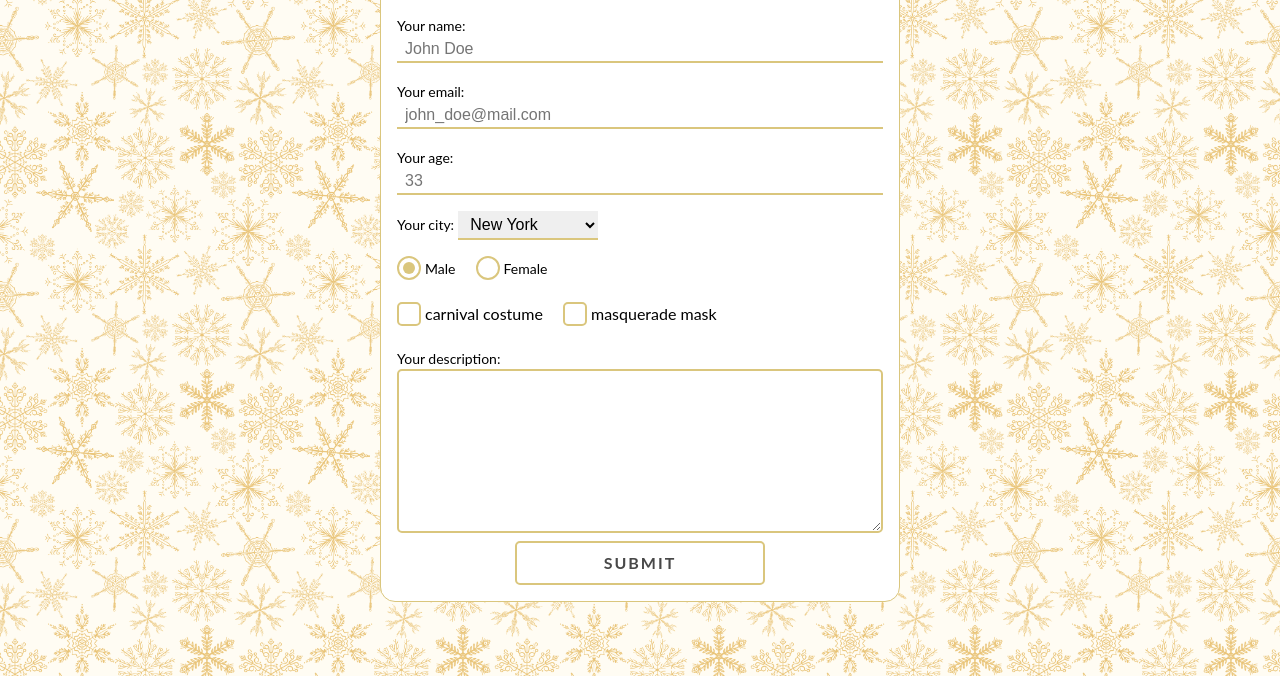
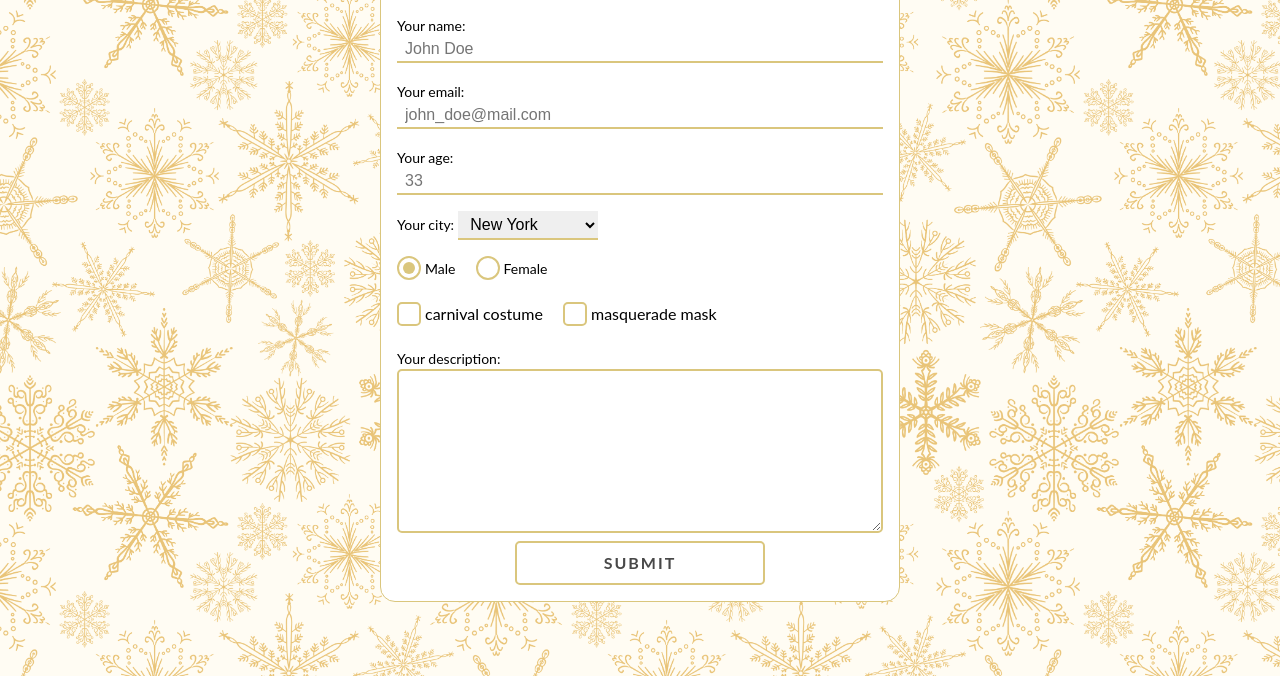
Before and after one commit to mgrudin/survey-form.github.io, a plain HTML site: page index.html in a window 1280 px wide. Shown: the part 124-800 px from the top of the page. Drawn offline with Linux system fonts and the light colour scheme.

Commit message:
fix body bg size

```diff
--- a/style.css
+++ b/style.css
@@ -1,7 +1,7 @@
 body {
   padding: 0;
   background-image: url('bg_pattern.png');
-  background-size: 256px;
+  background-size: 512px;
   font-family: 'Lato', sans-serif;
   font-size: 16px;
   line-height: 1.5;
```
